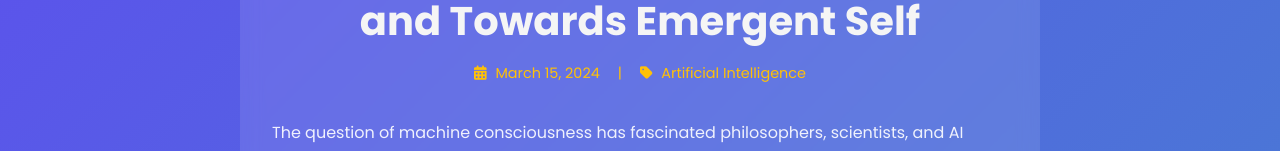
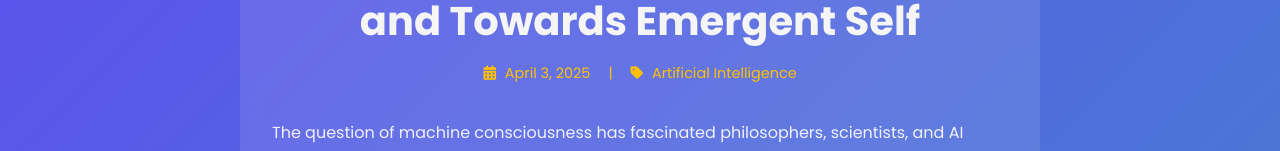
Before and after one commit to praveshcj/praveshcj.github.io, a plain HTML site: page blogs/machine-consciousness.html in a window 1280 px wide. Shown: the part 251-402 px from the top of the page. Drawn offline with nearby package versions, Linux system fonts and the light colour scheme.

```diff
--- a/blogs/machine-consciousness.html
+++ b/blogs/machine-consciousness.html
@@ -145,7 +145,7 @@
             <header class="blog-header">
                 <h1>Rethinking Machine Consciousness: Beyond Algorithms and Towards Emergent Self</h1>
                 <div class="blog-meta">
-                    <span><i class="fas fa-calendar-alt"></i> March 15, 2024</span>
+                    <span><i class="fas fa-calendar-alt"></i> April 3, 2025</span>
                     <span class="mx-2">|</span>
                     <span><i class="fas fa-tag"></i> Artificial Intelligence</span>
                 </div>
```
